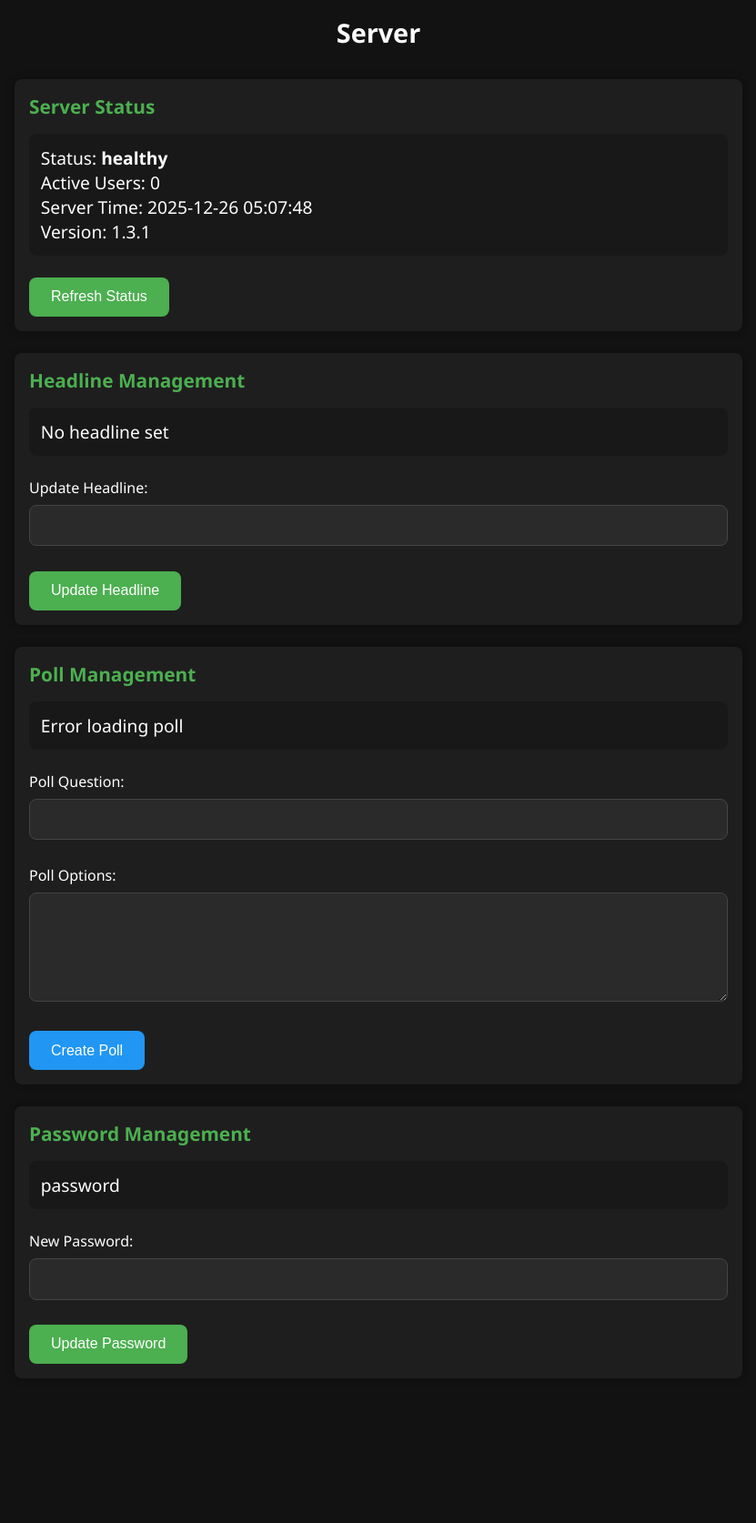
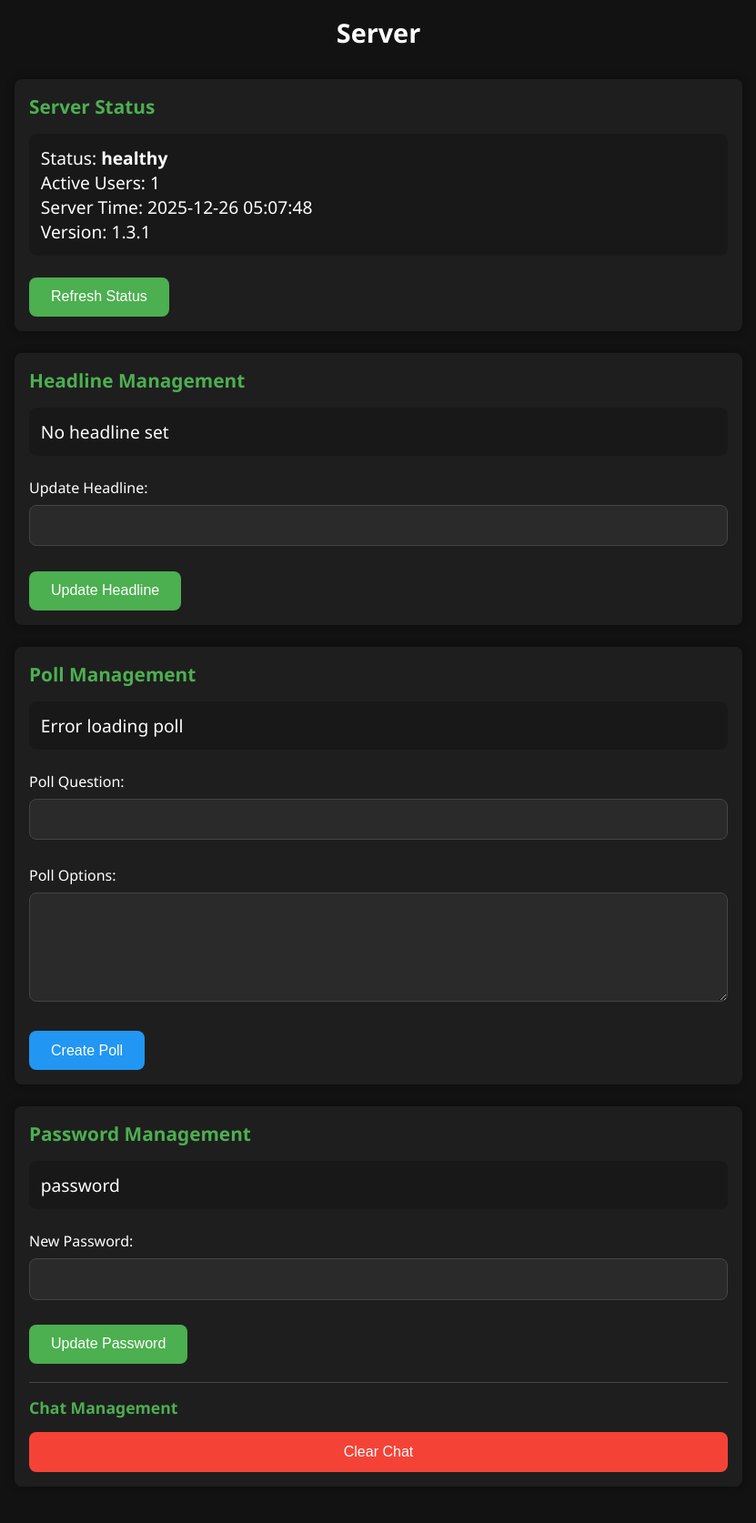
Before and after one commit to 4bhinavpanwar/Portfolio, a Flask app: page / in a window 1280 px wide. Shown: the whole page at 91% size, without its empty margins (224-1055 px from the left). Before the commit the page ends 1499 px from the top, so only its background shows below. Run offline with Flask 3, Linux system fonts and the light colour scheme; data comes from the database, SQL or seed files in the repository.

Commit message:
Update index.html

```diff
--- a/application/templates/index.html
+++ b/application/templates/index.html
@@ -256,15 +256,40 @@
         <form id="passwordForm">
           <div class="form-group">
             <label for="new_password">New Password:</label>
-            <input
-              type="text"
-              id="new_password"
-              required
-            />
+            <input type="text" id="new_password" required />
           </div>
           <button type="submit">Update Password</button>
         </form>
-
+        <!-- Add this after the password form, before the password-status div -->
+        <div
+          style="
+            margin-top: 20px;
+            border-top: 1px solid #444;
+            padding-top: 15px;
+          "
+        >
+          <h3
+            style="
+              color: var(--accent-color);
+              margin-bottom: 10px;
+              font-size: 1.1rem;
+            "
+          >
+            Chat Management
+          </h3>
+          <button
+            id="clear-chat-btn"
+            class="danger"
+            style="width: 100%; margin-top: 5px"
+          >
+            Clear Chat
+          </button>
+          <div
+            id="chat-status"
+            class="status-message hidden"
+            style="margin-top: 10px"
+          ></div>
+        </div>
         <div id="password-status" class="status-message hidden"></div>
       </div>
     </div>
@@ -287,6 +312,10 @@
         const currentPasswordDisplay =
           document.getElementById("current-password");
         const passwordStatus = document.getElementById("password-status");
+
+        // Add this line with other DOM elements:
+        const clearChatBtn = document.getElementById("clear-chat-btn");
+        const chatStatus = document.getElementById("chat-status");
 
         // Base API URL
         const API_BASE = window.location.origin;
@@ -314,6 +343,17 @@
 
           setTimeout(() => {
             passwordStatus.classList.add("hidden");
+          }, 3000);
+        }
+
+        // Add this with other helper functions:
+        function showChatStatus(message, type) {
+          chatStatus.textContent = message;
+          chatStatus.className = `${type} status-message`;
+          chatStatus.classList.remove("hidden");
+
+          setTimeout(() => {
+            chatStatus.classList.add("hidden");
           }, 3000);
         }
 
@@ -624,6 +664,42 @@
           );
         });
 
+        // Add this at the end with other event listeners:
+        clearChatBtn.addEventListener("click", async (e) => {
+          e.preventDefault();
+
+          if (
+            !confirm(
+              "Sure!"
+            )
+          ) {
+            return;
+          }
+
+          try {
+            const response = await fetchWithErrorHandling(
+              `${API_BASE}/clear_messages`,
+              {
+                method: "POST",
+                headers: {
+                  "Content-Type": "application/json",
+                },
+              }
+            );
+
+            showChatStatus(
+              "✅ All chat messages cleared successfully!",
+              "success"
+            );
+          } catch (error) {
+            showChatStatus(
+              `❌ Failed to clear chat: ${error.message}`,
+              "error"
+            );
+            console.error("Clear chat error:", error);
+          }
+        });
+
         // Initialize the page
         initialize();
       });
```
